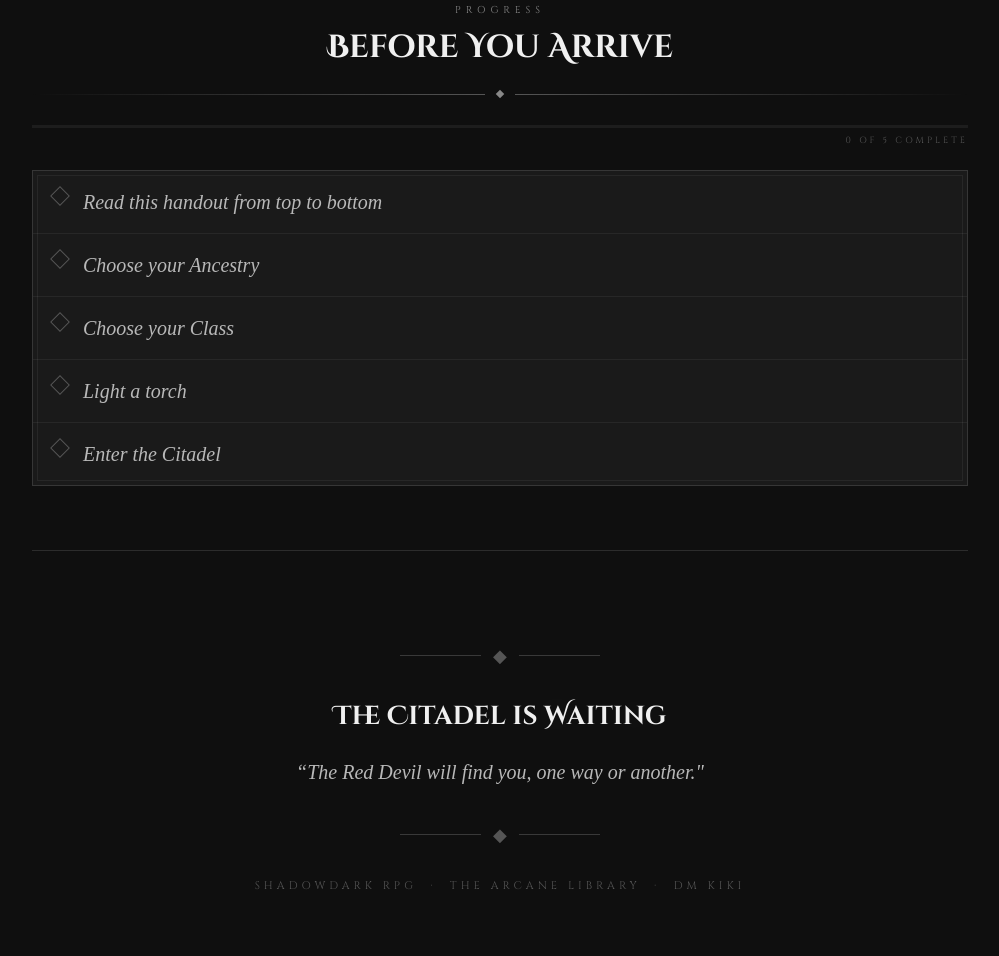
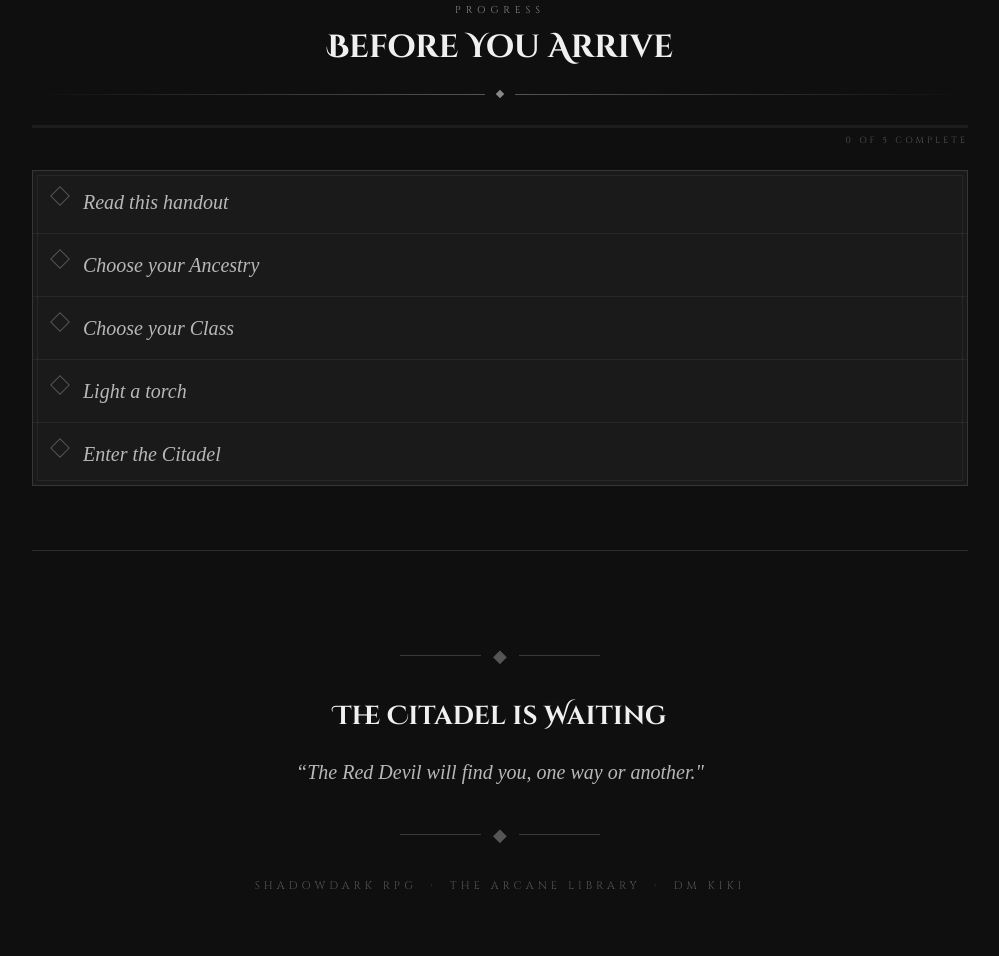
Before and after one commit to imgladtobehome/ShadowdarkPlayerHandout, a plain HTML site: page index.html in a window 1280 px wide. Shown: the part 9335-10291 px from the top of the page, without its empty margins (140-1139 px from the left). Drawn offline with Linux system fonts and the light colour scheme; a web font is replaced by a local one.

Commit message:
Update index.html

```diff
--- a/index.html
+++ b/index.html
@@ -1069,7 +1069,7 @@
     <div style="position:absolute;inset:4px;border:1px solid var(--border-dim);pointer-events:none;"></div>
     <label class="check-item">
       <input type="checkbox" data-id="1">
-      <span>Read this handout from top to bottom</span>
+      <span>Read this handout</span>
     </label>
     <label class="check-item">
       <input type="checkbox" data-id="2">
```
